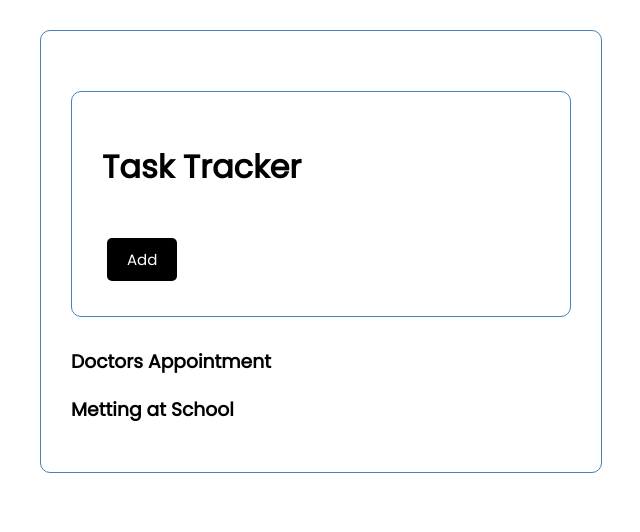
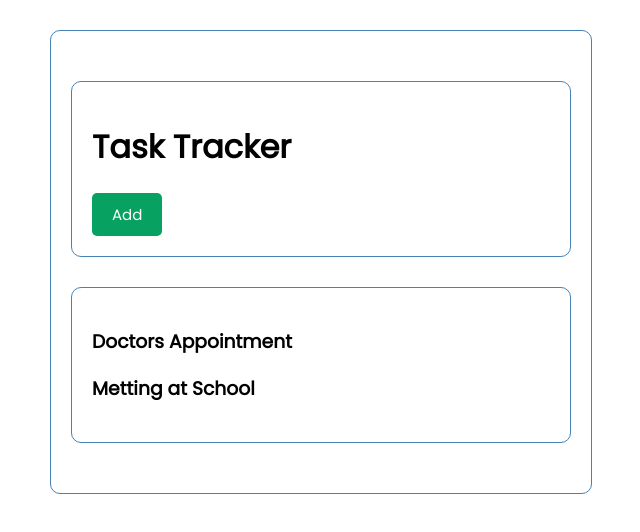
Before and after one commit to RonaldYou/Task-Tracker, a React (Create React App) app: page / in a window 1280 px wide. Shown: the top 532 px of the page, without its empty margins (319-959 px from the left). Built offline with nearby package versions, Linux system fonts and the light colour scheme.

Commit message:
div 3 for tasks

```diff
--- a/src/App.js
+++ b/src/App.js
@@ -11,7 +11,9 @@ const App = ()=> {
         <Button/>
         {/* <Body/> */}
       </div>
-      <Tasks/>
+      <div className='container'>
+        <Tasks/>
+      </div>
     </div>
   );
 }
--- a/src/index.css
+++ b/src/index.css
@@ -12,7 +12,7 @@ body {
   overflow: auto;
   min-height: 100px;
   border: 1px solid steelblue;
-  padding: 30px;
+  padding: 20px;
   border-radius: 10px;
 }
 
@@ -27,22 +27,21 @@ body {
 }
 
 .header {
-  align-items: center;
-  display: flex;
-  justify-content: space-between;
-  margin-bottom: 20px;
+  /* align-items: center; */
+  /* display: flex; */
+  /* justify-content: space-between; */
+  margin-bottom: 5px;
 }
 
 .btn {
-  display: inline-block;
-  background: #000;
+  /* display: inline-block; */
+  background: rgb(7, 161, 97);
   color: #fff;
   border: none;
   padding: 10px 20px;
-  margin: 5px;
+  /* margin: 5px; */
   border-radius: 5px;
   cursor: pointer;
-  text-decoration: none;
   font-size: 15px;
   font-family: inherit;
 }
```
